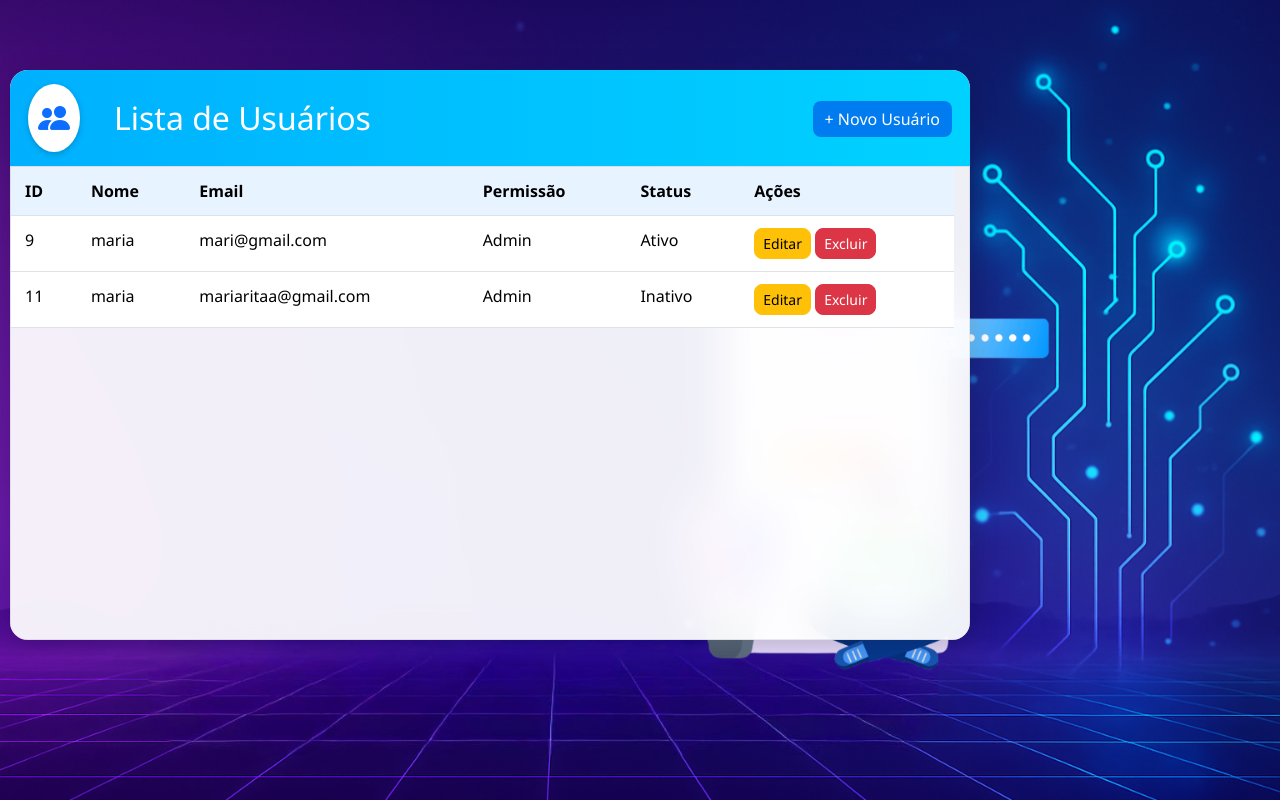
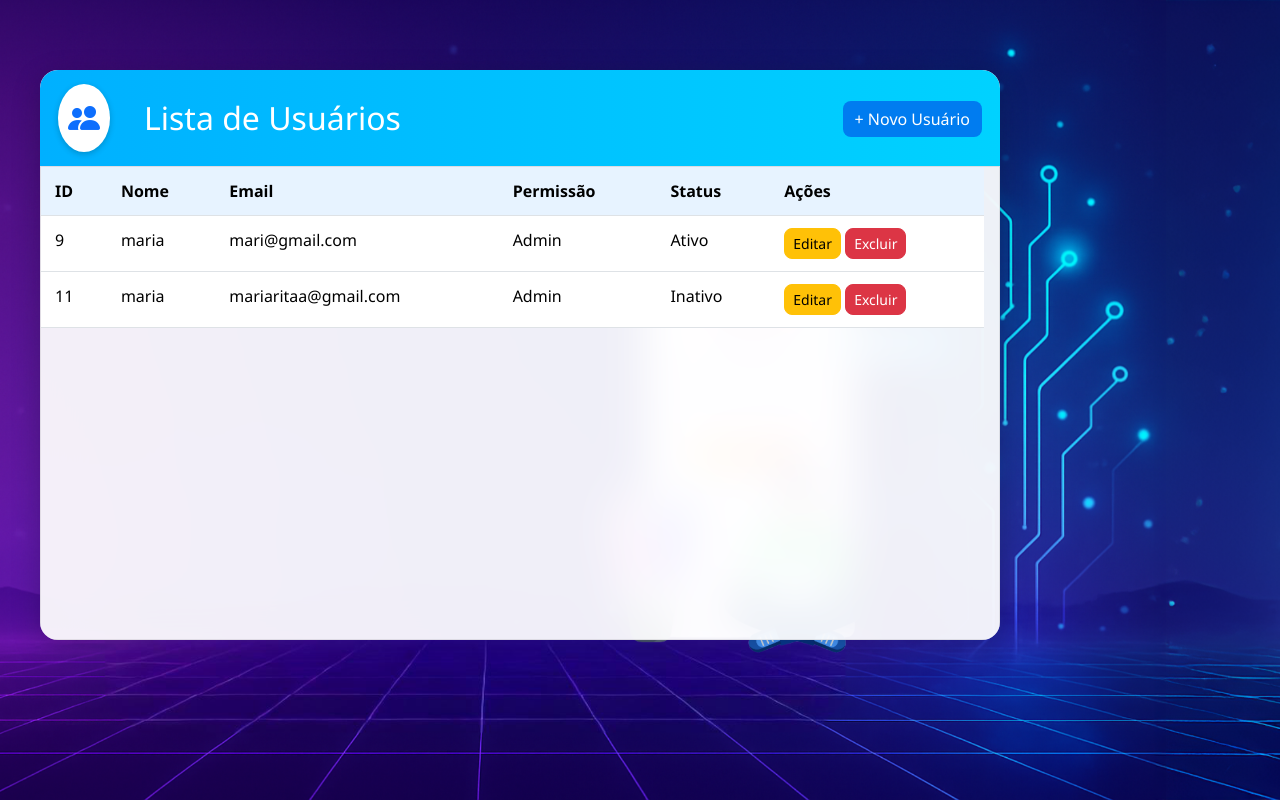
Before and after one commit to codebyrita/cadastro_usuarios, a Flask app: page / in a window 1280 px wide. Run offline with Flask 3, Linux system fonts and the light colour scheme; data comes from the database, SQL or seed files in the repository.

```diff
--- a/static/style.css
+++ b/static/style.css
@@ -306,9 +306,9 @@ html, body { height: 100%; overflow: hidden; }
 /* Ajuste fino aqui: troque os px se quiser mais/menos à esquerda. */
 :root{
   --top-fixed: 70px;
-  --create-left: 260px;  /* Cadastro */
-  --list-left: 10px;     /* Lista (você usou -250px de ajuste = ~10px final) */
-  --edit-left: 10px;     /* Editar idem */
+  --create-left: 150px;  /* Cadastro */
+  --list-left: 40px;     /* Lista (você usou -250px de ajuste = ~10px final) */
+  --edit-left: 40px;     /* Editar idem */
 }
 
 /* Cadastro – fica como no local */
```
Also changed, not shown: static/img/background.png.
